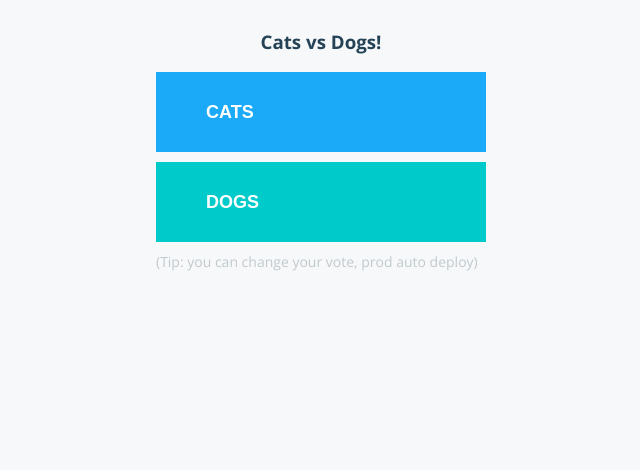
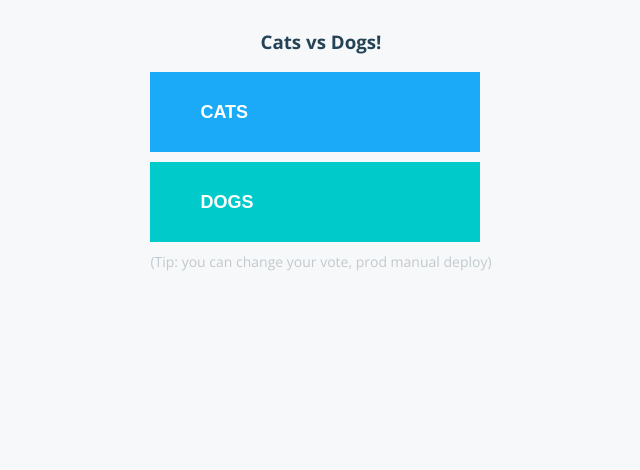
Before and after one commit to CuelogicTech/vote, a Flask app: page / in a window 1280 px wide. Shown: the top 470 px of the page, without its empty margins (319-959 px from the left). Run offline with Flask 2, Linux system fonts and the light colour scheme; some libraries are stand-ins or nearby versions.

Commit message:
Update index.html

```diff
--- a/templates/index.html
+++ b/templates/index.html
@@ -20,7 +20,7 @@
         </form>
         <div id="tip">
 
-          (Tip: you can change your vote, prod auto deploy)
+          (Tip: you can change your vote, prod manual deploy)
 
         </div>
         <div id="hostname">
```
